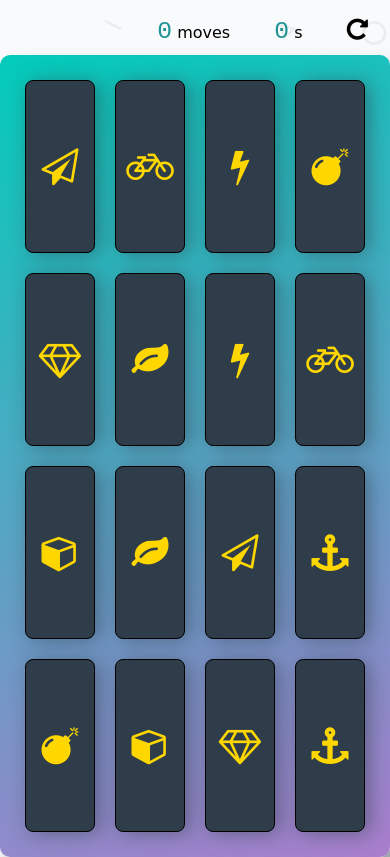
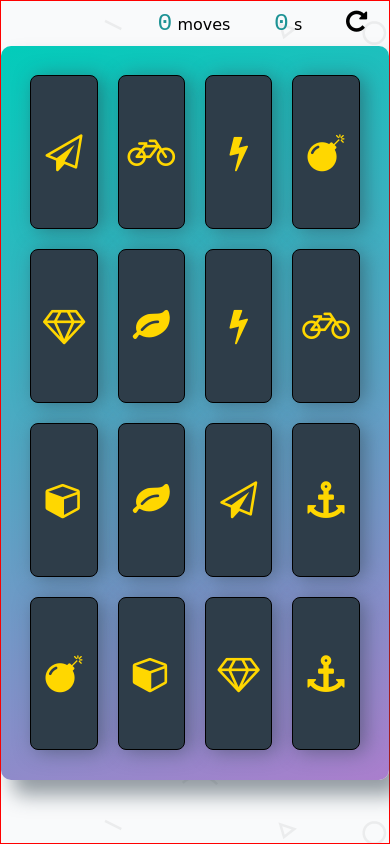
Before and after one commit to jtrfs/memory-game, a plain HTML site: page index.html in a window 390 px wide. Drawn offline with nearby package versions, Linux system fonts and the light colour scheme; a web font is replaced by a local one.

Commit message:
playing with css

```diff
--- a/css/app.css
+++ b/css/app.css
@@ -18,15 +18,22 @@ body {
     font-family: 'Coda', cursive;
 }
 
+h1 {
+    font-family: 'Open Sans', sans-serif;
+    font-weight: 300;
+    /*height: 10%;*/
+}
+
+h1, .score-panel {
+    margin: 0;
+}
+
 .container {
     text-align: center;
     max-width: 660px;
     margin: 0 auto;
-}
-
-h1 {
-    font-family: 'Open Sans', sans-serif;
-    font-weight: 300;
+    height: 100%;
+    border: 1px solid red;
 }
 
 /* **************************** */
@@ -39,9 +46,9 @@ h1 {
     flex-wrap: wrap;
     justify-content: space-between;
     max-width: 100%;
-    height: 660px;
+    height: calc(95vh - 68px);
     background: linear-gradient(160deg, #02ccba 0%, #aa7ecd 100%);
-    margin: 0 0 3em;
+    /*margin: 0 0 3em;*/
     padding: 15px;
     border-radius: 10px;
     box-shadow: 12px 15px 20px 0 rgba(46, 61, 73, 0.5);
@@ -112,9 +119,10 @@ h1 {
     display: flex;
     align-items: baseline;
     flex-wrap: nowrap;
-    margin-top: 2vh;
+    margin: 1vh 0;
     width: 100%;
-    margin-bottom: 10px;
+    /*height: 10%;*/
+    /*margin-bottom: 10px;*/
     /*border: 1px solid red;*/
 }
 
@@ -231,8 +239,13 @@ h1 {
 /* ******************************** */
 
 @media screen and (max-width: 450px) {
+    .container {
+        height: 100vh;
+    }
+
     .deck {
-        height: 95vh;
+        /*height: 95vh;*/
+        padding: 5%;
     }
 
     .heading-one {
```
